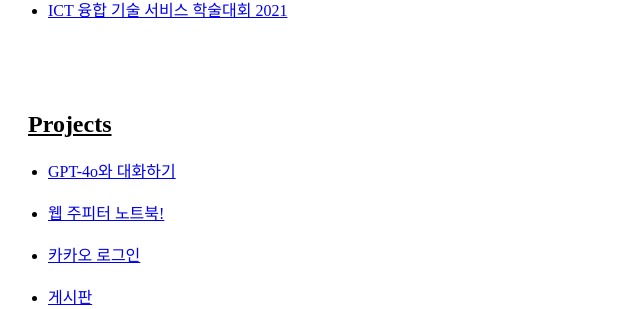
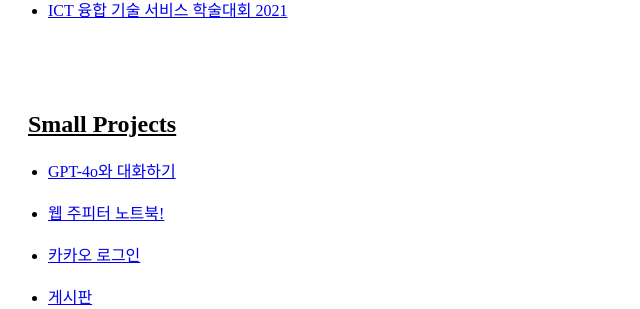
Before and after one commit to wldyd920/flask, a Flask app: page / in a window 1280 px wide. Shown: the part 1122-1431 px from the top of the page, without its empty margins (0-640 px from the left). Run offline with Flask 3, Linux system fonts and the light colour scheme.

Commit message:
Update index.html

```diff
--- a/templates/index.html
+++ b/templates/index.html
@@ -56,7 +56,7 @@
 
 
 
-<h2 style="margin-left:20px;"><u>Projects</u></h2>
+<h2 style="margin-left:20px;"><u>Small Projects</u></h2>
 <p style="margin-left: 40px;">
     <ul>
         <li><a href='/project4/conversation/'>GPT-4o와 대화하기</a></li><br>
```
